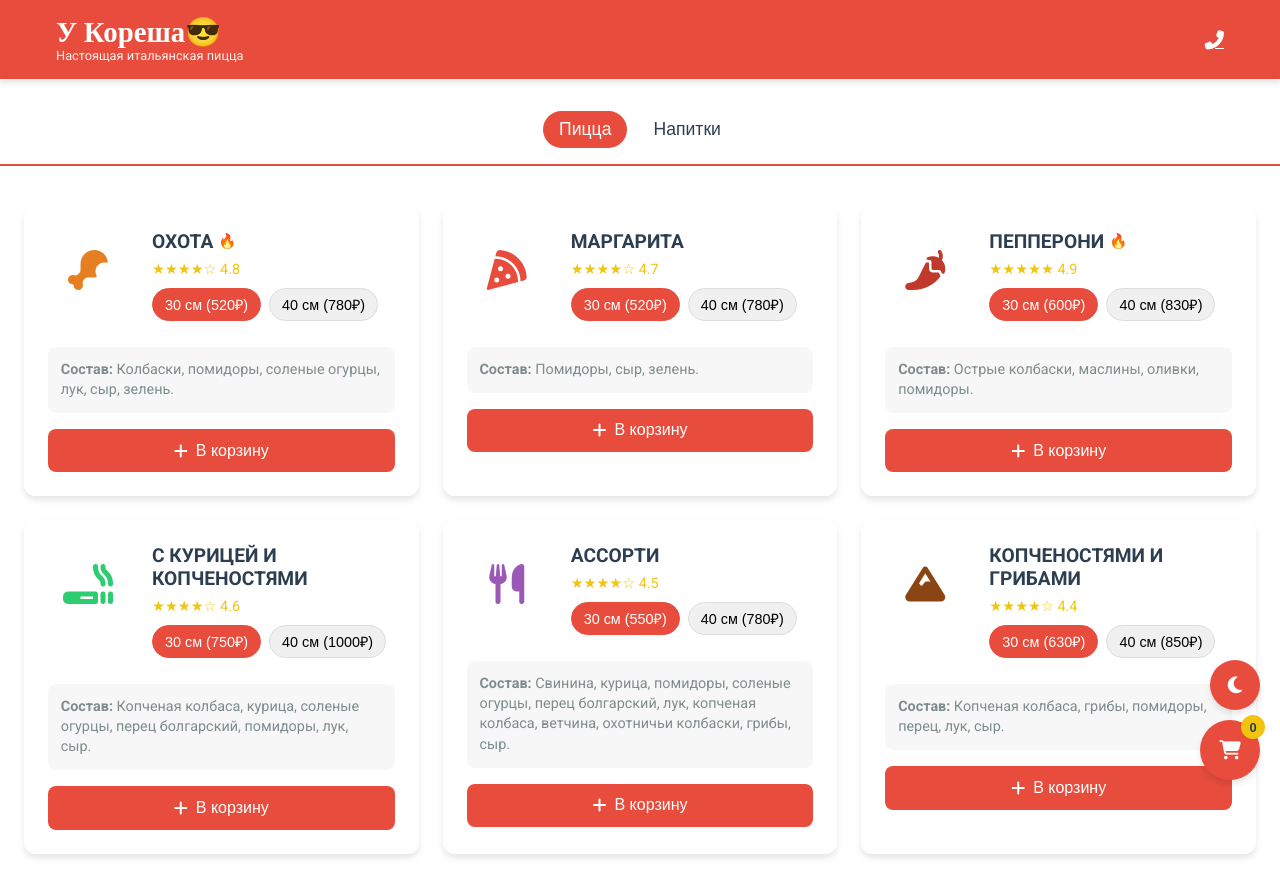
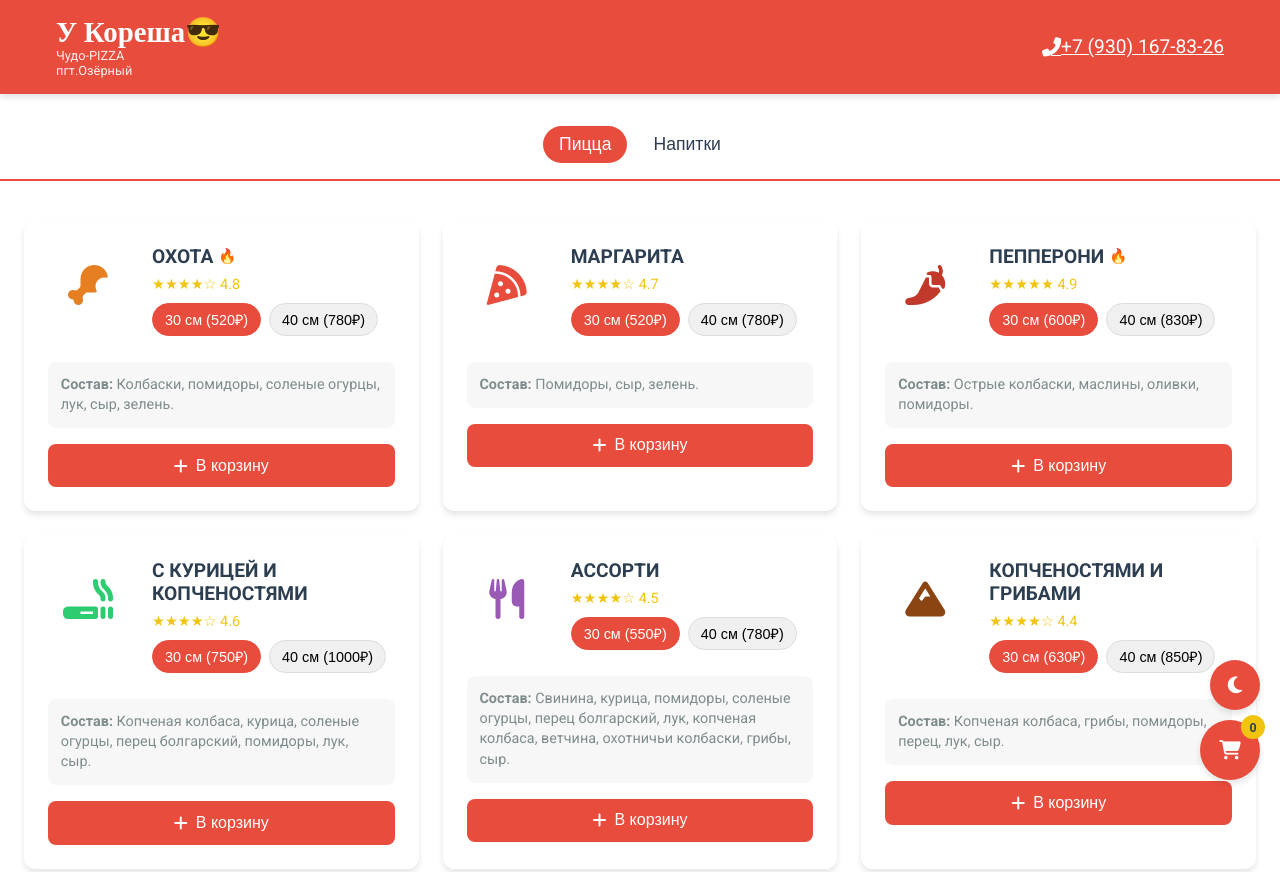
Before and after one commit to condi-av/U-Korecha, a plain HTML site: page index.html in a window 1280 px wide. Shown: the top 872 px of the page. Drawn offline with nearby package versions, Linux system fonts and the light colour scheme.

Commit message:
Update index.html

```diff
--- a/index.html
+++ b/index.html
@@ -16,11 +16,15 @@
     <div class="header-container">
         <div class="logo-container">
             <div class="logo">У Кореша😎</div>
-                <div class="slogan">Настоящая итальянская пицца</div>
+            <div class="slogan">
+                <div class="chudo-pizza">Чудо-PIZZA</div>
+                <div class="location">пгт.Озёрный</div>
+            </div>
         </div>
         <div class="header-actions">
             <a href="tel:+79301678326" class="phone-link">
                 <i class="fas fa-phone-alt"></i>
+                <span class="phone-number">+7 (930) 167-83-26</span>
             </a>
         </div>
     </div>
@@ -291,7 +295,7 @@
          <div class="product-card" data-category="pizza">
             <div class="product-header">
               <div class="product-icon" style="color: #2ECC71">
-                    <i class="fas fa-mushroom"></i>
+               <i class="fas fa-fungi"></i>
                 </div>
                 <div class="product-info">
                     <div class="product-title">
```
Lines whose indentation alone changed are shown as unchanged.
